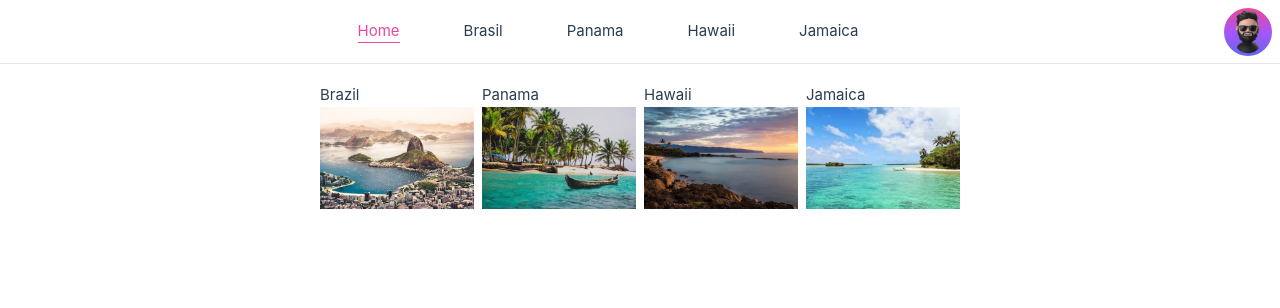
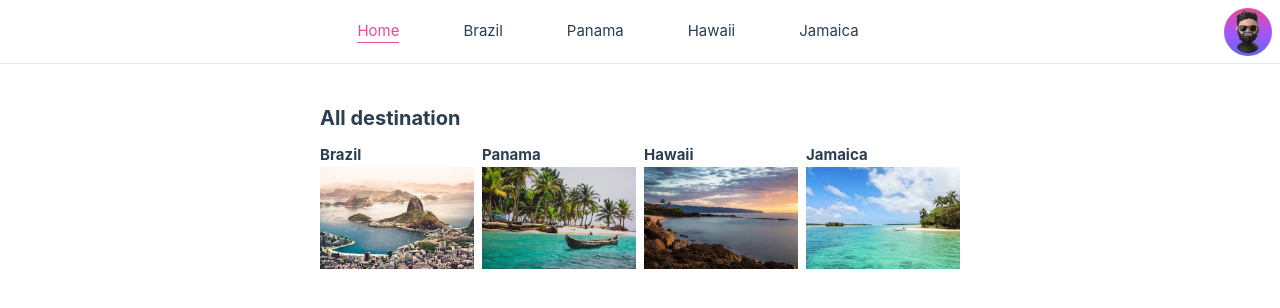
Before and after one commit to rafazf/vue3-examples, a Vue app: page / in a window 1280 px wide. Shown: the top 308 px of the page. Built offline with nearby package versions, Linux system fonts and the light colour scheme.

Commit message:
clean up routes

```diff
--- a/src/components/TheNavigation.vue
+++ b/src/components/TheNavigation.vue
@@ -1,5 +1,6 @@
 <script setup lang="ts">
 import { ref } from 'vue'
+import sourceData from '@/data.json'
 
 const showSettings = ref(false)
 const onShowSettings = () => {
@@ -11,10 +12,13 @@ const onShowSettings = () => {
   <div class="border-b w-full h-16 flex justify-center items-center relative">
     <ul class="w-1/2 m-auto flex justify-center gap-16">
       <router-link to="/">Home</router-link>
-      <router-link to="/brazil">Brasil</router-link>
-      <router-link to="/panama">Panama</router-link>
-      <router-link to="/hawaii">Hawaii</router-link>
-      <router-link to="/jamaica">Jamaica</router-link>
+      <router-link
+        v-for="destination in sourceData.destinations"
+        :key="destination.name"
+        :to="{name:'destination.show',params:{id:destination.id}}"
+      >
+        <h2>{{destination.name}}</h2>
+      </router-link>
     </ul>
     <div @click="onShowSettings" class="w-12 h-12 bg-gradient-to-t from-indigo-500 via-purple-500 to-pink-500 rounded-full mx-2 cursor-pointer overflow-hidden ">
       <img src="../assets/img/avatar0.png" alt="">
--- a/src/router/index.ts
+++ b/src/router/index.ts
@@ -5,10 +5,6 @@ import Contact from '../views/Contact.vue'
 const routes = [
   { path: '/', name: 'Home', component: Home },
   { path: '/contact', name: 'Contact', component: Contact },
-  { path: '/brazil', name: 'Brasil', component: () => import('../views/Brasil.vue') },
-  { path: '/panama', name: 'Panama', component: () => import('../views/Panama.vue') },
-  { path: '/hawaii', name: 'Hawaii', component: () => import('../views/Hawaii.vue') },
-  { path: '/jamaica', name: 'Jamaica', component: () => import('../views/Jamaica.vue') },
   {path: '/destination/:id',name:'destination.show', component:()=>import('../views/DestinationShow.vue')}
 ]
 const index: Router = createRouter({
--- a/src/views/Brasil.vue
+++ /dev/null
@@ -1,13 +0,0 @@
-<script setup lang="ts">
-
-</script>
-
-<template>
-  <div class="brasil">
-    <h1>Brasil</h1>
-  </div>
-</template>
-
-<style scoped>
-
-</style>
--- a/src/views/Hawaii.vue
+++ /dev/null
@@ -1,13 +0,0 @@
-<script setup lang="ts">
-
-</script>
-
-<template>
-  <div class="hawaii">
-    <h1>hawaii</h1>
-  </div>
-</template>
-
-<style scoped>
-
-</style>
--- a/src/views/Home.vue
+++ b/src/views/Home.vue
@@ -4,16 +4,20 @@ import sourceData from '../data.json'
 </script>
 
 <template>
-  <div class="destination flex gap-2 mt-5 w-1/2 m-auto">
+  <div class="mt-10 w-1/2 m-auto flex flex-col gap-3">
+    <h1 class="text-xl font-bold">All destination</h1>
+    <div class="destination flex gap-2 ">
       <router-link
         v-for="destination in sourceData.destinations"
         :key="destination.name"
         :to="{name:'destination.show',params:{id:destination.id}}"
       >
-      <h2>{{destination.name}}</h2>
+        <h2 class="font-bold">{{destination.name}}</h2>
         <img :src="`/images/${destination.image}`" :alt="destination.name" />
       </router-link>
     </div>
+  </div>
+
 </template>
 
 <style scoped>
--- a/src/views/Jamaica.vue
+++ /dev/null
@@ -1,13 +0,0 @@
-<script setup lang="ts">
-
-</script>
-
-<template>
-  <div class="jamaica">
-    <h1>Jamaica</h1>
-  </div>
-</template>
-
-<style scoped>
-
-</style>
--- a/src/views/Panama.vue
+++ /dev/null
@@ -1,13 +0,0 @@
-<script setup lang="ts">
-
-</script>
-
-<template>
-<div class="panama">
-  <h1>Panama</h1>
-</div>
-</template>
-
-<style scoped>
-
-</style>
```
Lines whose indentation alone changed are shown as unchanged.
